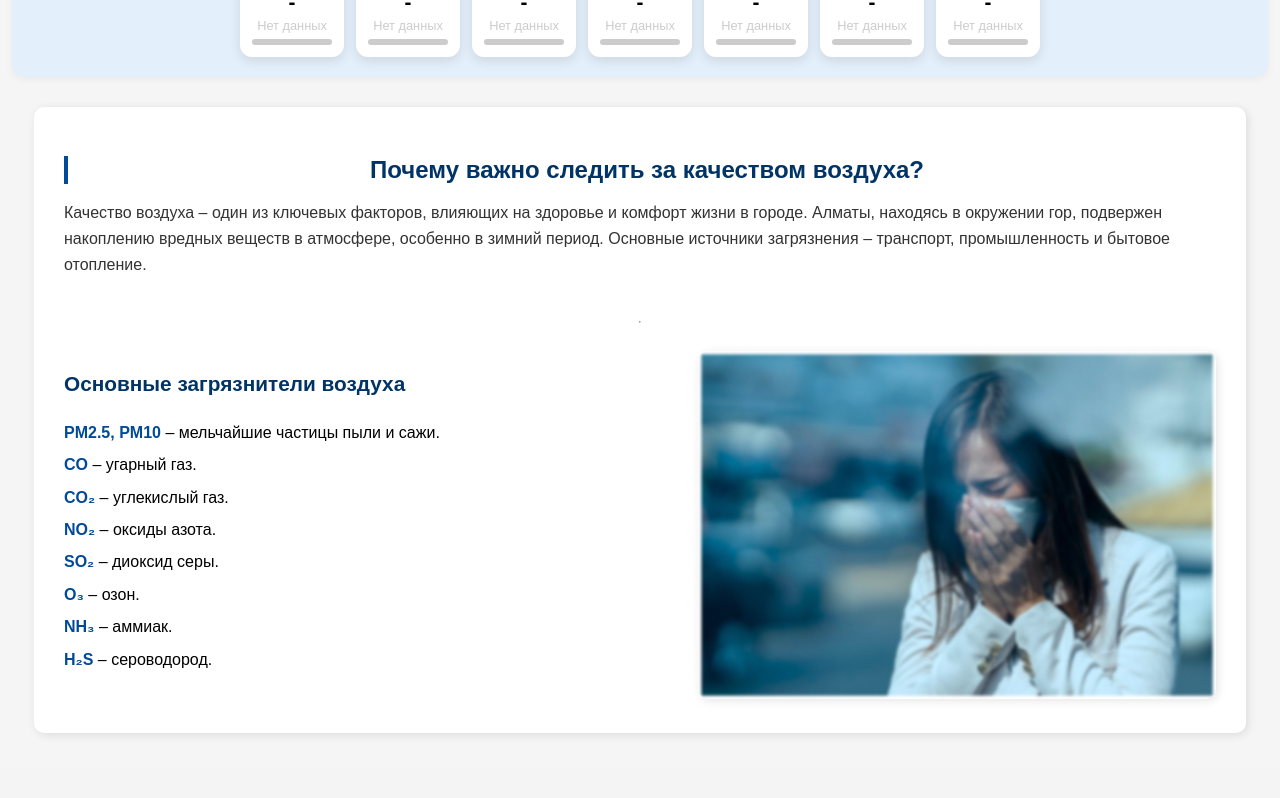
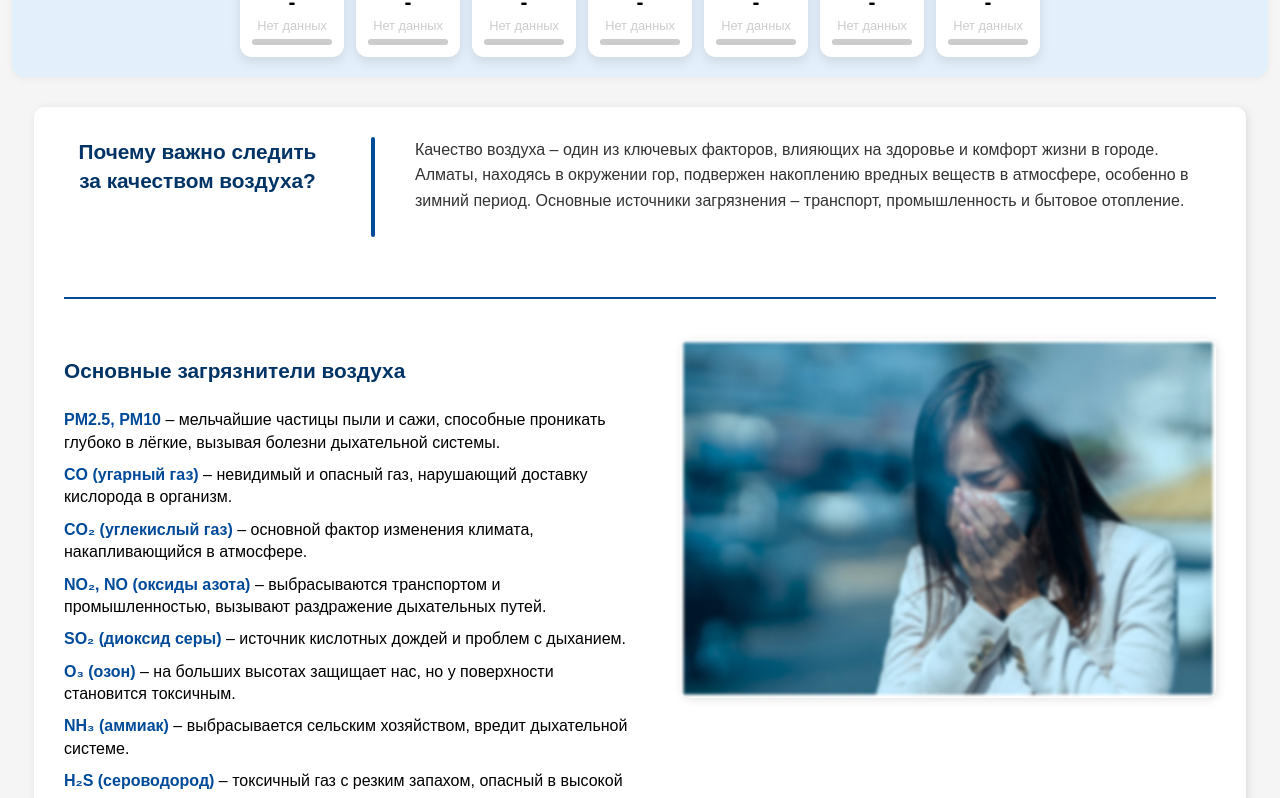
Before and after one commit to Zhann888/aqm-frontend, a React (Create React App) app: page / in a window 1280 px wide. Shown: the part 1239-2037 px from the top of the page. Built offline with nearby package versions, Linux system fonts and the light colour scheme; no server answers.

Commit message:
отредактировала Справочник

```diff
--- a/src/App.jsx
+++ b/src/App.jsx
@@ -58,45 +58,72 @@ function App() {
             <div id="map"></div>
           </div>
           <div className="charts-container">
+          <div className="charts-inner">
             <h2>Выбросы в атмосферу</h2>
             <PMCharts/>
           </div>
           </div>
 
+        </div>
+
         <ForecastSection />
+
+
 
 
         <section id="info" className="guide-section">
   <div className="guide-container">
-            <div className="guide-text">
-              <h2>Почему важно следить за качеством воздуха?</h2>
+
+    <div className="guide-header">
+      <div className="guide-title">
+        <h2>Почему важно следить<br />за качеством воздуха?</h2>
+      </div>
+
+      <div className="vertical-divider"></div>
+
+      <div className="guide-description">
         <p>
           Качество воздуха – один из ключевых факторов, влияющих на здоровье и комфорт жизни в городе.
-                Алматы, находясь в окружении гор, подвержен накоплению вредных веществ в атмосфере, особенно в зимний период.
-                Основные источники загрязнения – транспорт, промышленность и бытовое отопление.
+          Алматы, находясь в окружении гор, подвержен накоплению вредных веществ в атмосфере,
+          особенно в зимний период. Основные источники загрязнения – транспорт, промышленность и бытовое отопление.
         </p>
       </div>
-            <hr className="guide-divider" />
+    </div>
+
+
+    <div className="horizontal-divider"></div>
+
+
     <div className="guide-content">
+      <div className="pollutants-box">
+
         <div className="pollutants">
           <h3>Основные загрязнители воздуха</h3>
           <ul>
-                  <li><strong>PM2.5, PM10</strong> – мельчайшие частицы пыли и сажи.</li>
-                  <li><strong>CO</strong> – угарный газ.</li>
-                  <li><strong>CO₂</strong> – углекислый газ.</li>
-                  <li><strong>NO₂</strong> – оксиды азота.</li>
-                  <li><strong>SO₂</strong> – диоксид серы.</li>
-                  <li><strong>O₃</strong> – озон.</li>
-                  <li><strong>NH₃</strong> – аммиак.</li>
-                  <li><strong>H₂S</strong> – сероводород.</li>
+            <li><strong>PM2.5, PM10</strong> – мельчайшие частицы пыли и сажи, способные проникать глубоко в лёгкие, вызывая болезни дыхательной системы.</li>
+            <li><strong>CO (угарный газ)</strong> – невидимый и опасный газ, нарушающий доставку кислорода в организм.</li>
+            <li><strong>CO₂ (углекислый газ)</strong> – основной фактор изменения климата, накапливающийся в атмосфере.</li>
+            <li><strong>NO₂, NO (оксиды азота)</strong> – выбрасываются транспортом и промышленностью, вызывают раздражение дыхательных путей.</li>
+            <li><strong>SO₂ (диоксид серы)</strong> – источник кислотных дождей и проблем с дыханием.</li>
+            <li><strong>O₃ (озон)</strong> – на больших высотах защищает нас, но у поверхности становится токсичным.</li>
+            <li><strong>NH₃ (аммиак)</strong> – выбрасывается сельским хозяйством, вредит дыхательной системе.</li>
+            <li><strong>H₂S (сероводород)</strong> – токсичный газ с резким запахом, опасный в высокой концентрации.</li>
           </ul>
         </div>
+
+      </div>
+
       <div className="guide-image">
         <img src="/Images/air-pollution.png" alt="Загрязнение воздуха" />
       </div>
     </div>
+
+    <div className="horizontal-divider"></div>
+
+
   </div>
 </section>
+
 
         <section id="about" className="about-survey-section">
           <div className="about-survey-container">
--- a/src/index.css
+++ b/src/index.css
@@ -117,15 +117,6 @@ nav ul {
     gap: 10px;
 }
 
-.guide-section {
-    background-color: #f9f9f9;
-    padding: 30px;
-    border-radius: 10px;
-    box-shadow: 2px 2px 10px rgba(0, 0, 0, 0.1);
-    max-width: 1200px;
-    margin: 20px auto;
-}
-
 .guide-container {
     display: flex;
     flex-direction: column;
@@ -167,7 +158,7 @@ nav ul {
 .guide-image {
     flex: 1;
     text-align: right;
-    max-width: 45%;
+    max-width: 100%;
 }
 
 .guide-image img {
@@ -176,6 +167,57 @@ nav ul {
     box-shadow: 2px 2px 10px rgba(0, 0, 0, 0.1);
 }
 
+.guide-header {
+    display: flex;
+    gap: 40px;
+    align-items: flex-start;
+    justify-content: space-between;
+    padding-left: 0; /* ← убираем */
+    margin-bottom: 20px;
+  }
+
+  .guide-title {
+    flex: 1;
+    max-width: 300px;
+  }
+
+  .guide-title h2 {
+    font-size: 1.3em;
+    font-weight: bold;
+    color: #003366;
+    margin: 0;
+    line-height: 1.4;
+  }
+
+  .vertical-divider {
+    width: 4px;
+    height: auto;
+    background-color: #004a99;
+    min-height: 100px;
+    border-radius: 2px;
+  }
+
+
+  .guide-description {
+    flex: 3;
+  }
+
+  .guide-description p {
+    font-size: 1em;
+    color: #333;
+    line-height: 1.6;
+    margin: 0;
+  }
+
+.pollutants-box {
+  width: 50%;
+}
+
+.horizontal-divider {
+  height: 2px;
+  background-color: #004a99;
+  margin: 20px 0;
+}
 
 .pollutants {
   flex: 1;
@@ -201,6 +243,7 @@ nav ul {
 .pollutants li strong {
   color: #004a99;
 }
+
 
 @media (max-width: 1024px) {
     .guide-section {
```
Lines whose indentation alone changed are shown as unchanged.
